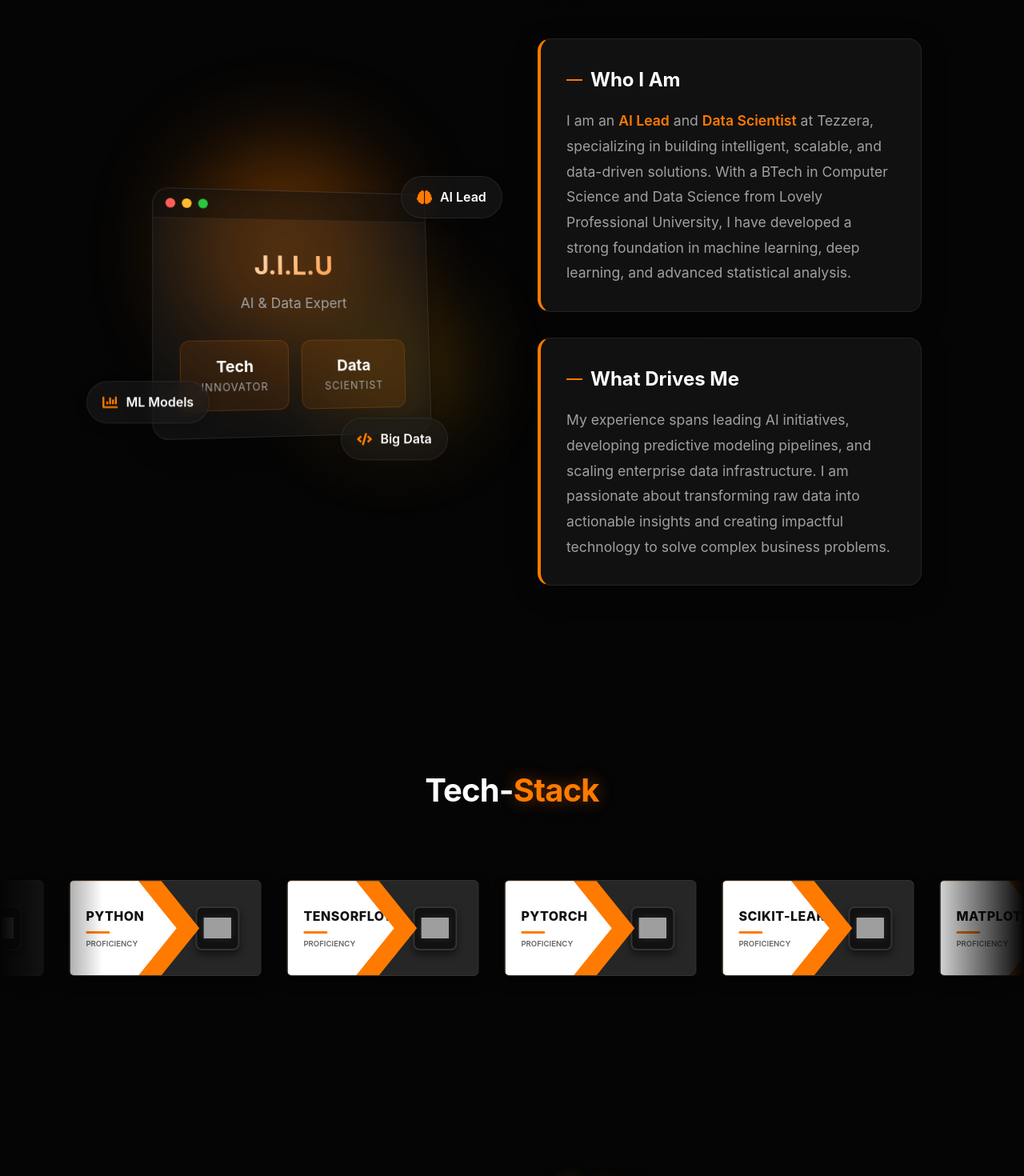
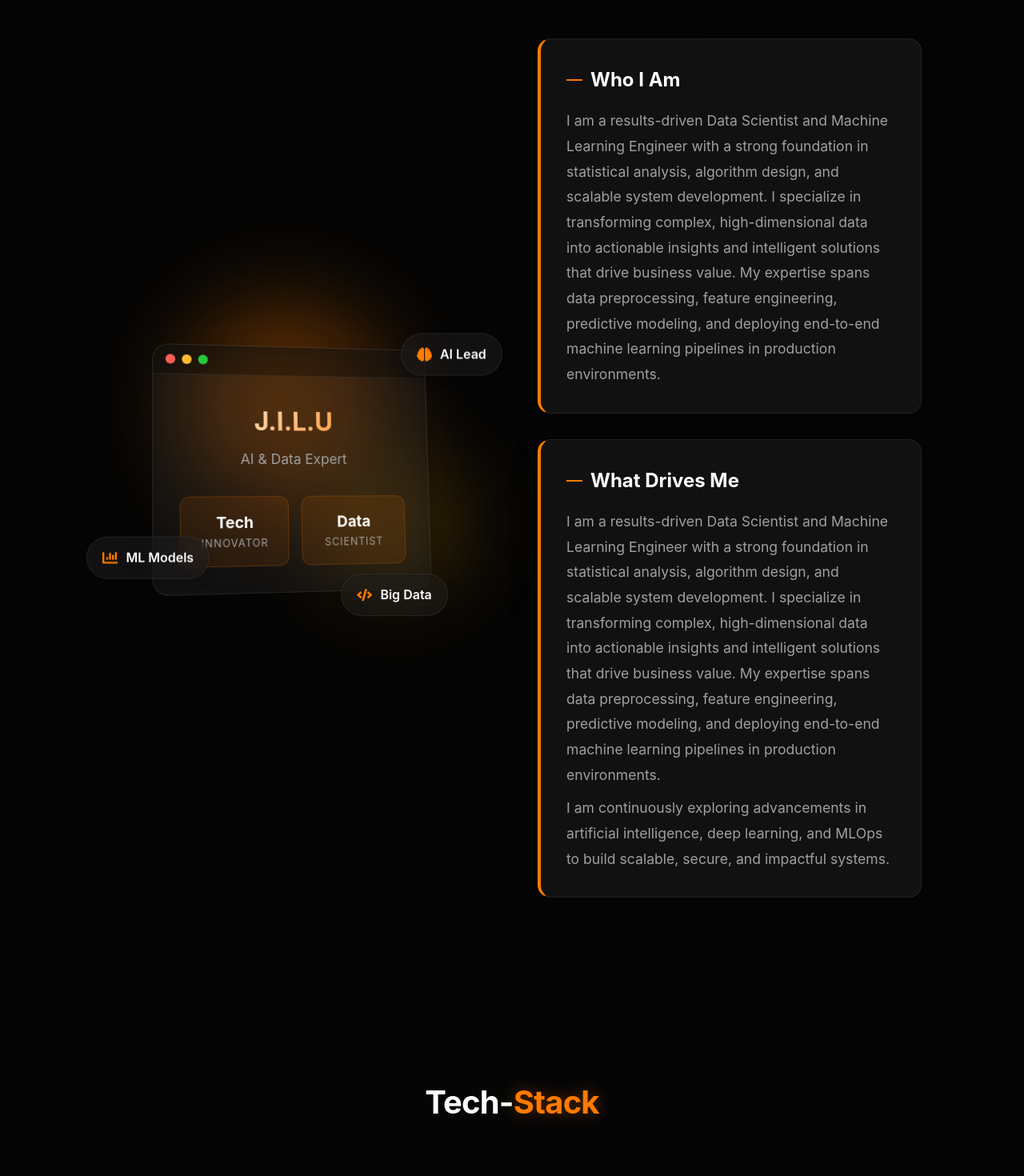
Before and after one commit to Jilu-Jose/Portfolio-Jilu-P-Jose, a React app in the folder frontend/: page / in a window 1280 px wide. Shown: the part 960-2430 px from the top of the page at 80% size. Built offline with nearby package versions, Linux system fonts and the light colour scheme; no server answers; grey boxes are pictures that could not be loaded; the HTML template or start-up script is replaced by a standard one.

Commit message:
Updated 21

```diff
--- a/frontend/src/components/AboutMe.jsx
+++ b/frontend/src/components/AboutMe.jsx
@@ -51,14 +51,17 @@ const AboutMe = () => {
                     <div className="text-block glass-panel">
                         <h3>Who I Am</h3>
                         <p>
-                            I am an <strong>AI Lead</strong> and <strong>Data Scientist</strong> at Tezzera, specializing in building intelligent, scalable, and data-driven solutions. With a BTech in Computer Science and Data Science from Lovely Professional University, I have developed a strong foundation in machine learning, deep learning, and advanced statistical analysis.
+                            I am a results-driven Data Scientist and Machine Learning Engineer with a strong foundation in statistical analysis, algorithm design, and scalable system development. I specialize in transforming complex, high-dimensional data into actionable insights and intelligent solutions that drive business value. My expertise spans data preprocessing, feature engineering, predictive modeling, and deploying end-to-end machine learning pipelines in production environments.
                         </p>
                     </div>
 
                     <div className="text-block glass-panel" style={{animationDelay: "0.2s"}}>
                         <h3>What Drives Me</h3>
                         <p>
-                            My experience spans leading AI initiatives, developing predictive modeling pipelines, and scaling enterprise data infrastructure. I am passionate about transforming raw data into actionable insights and creating impactful technology to solve complex business problems.
+                            I am a results-driven Data Scientist and Machine Learning Engineer with a strong foundation in statistical analysis, algorithm design, and scalable system development. I specialize in transforming complex, high-dimensional data into actionable insights and intelligent solutions that drive business value. My expertise spans data preprocessing, feature engineering, predictive modeling, and deploying end-to-end machine learning pipelines in production environments.
+                        </p>
+                        <p style={{ marginTop: '10px' }}>
+                            I am continuously exploring advancements in artificial intelligence, deep learning, and MLOps to build scalable, secure, and impactful systems.
                         </p>
                     </div>
                 </div>
--- a/frontend/src/components/ProjectsGrid.css
+++ b/frontend/src/components/ProjectsGrid.css
@@ -113,7 +113,7 @@
     position: relative;
     background: var(--card-bg, #ffffff);
     border-radius: 8px;
-    height: 420px; /* Tall enough for image + content */
+    height: 460px; /* Height increased for larger image */
     display: flex;
     flex-direction: column;
     overflow: hidden;
@@ -198,7 +198,7 @@
 /* Image */
 .pc-img-container {
     width: 100%;
-    height: 160px; /* Reduced to fit content */
+    height: 200px; /* Increased height to view properly */
     border-radius: 4px;
     overflow: hidden;
     margin-top: 35px; /* Push down to clear top ribbons */
```
